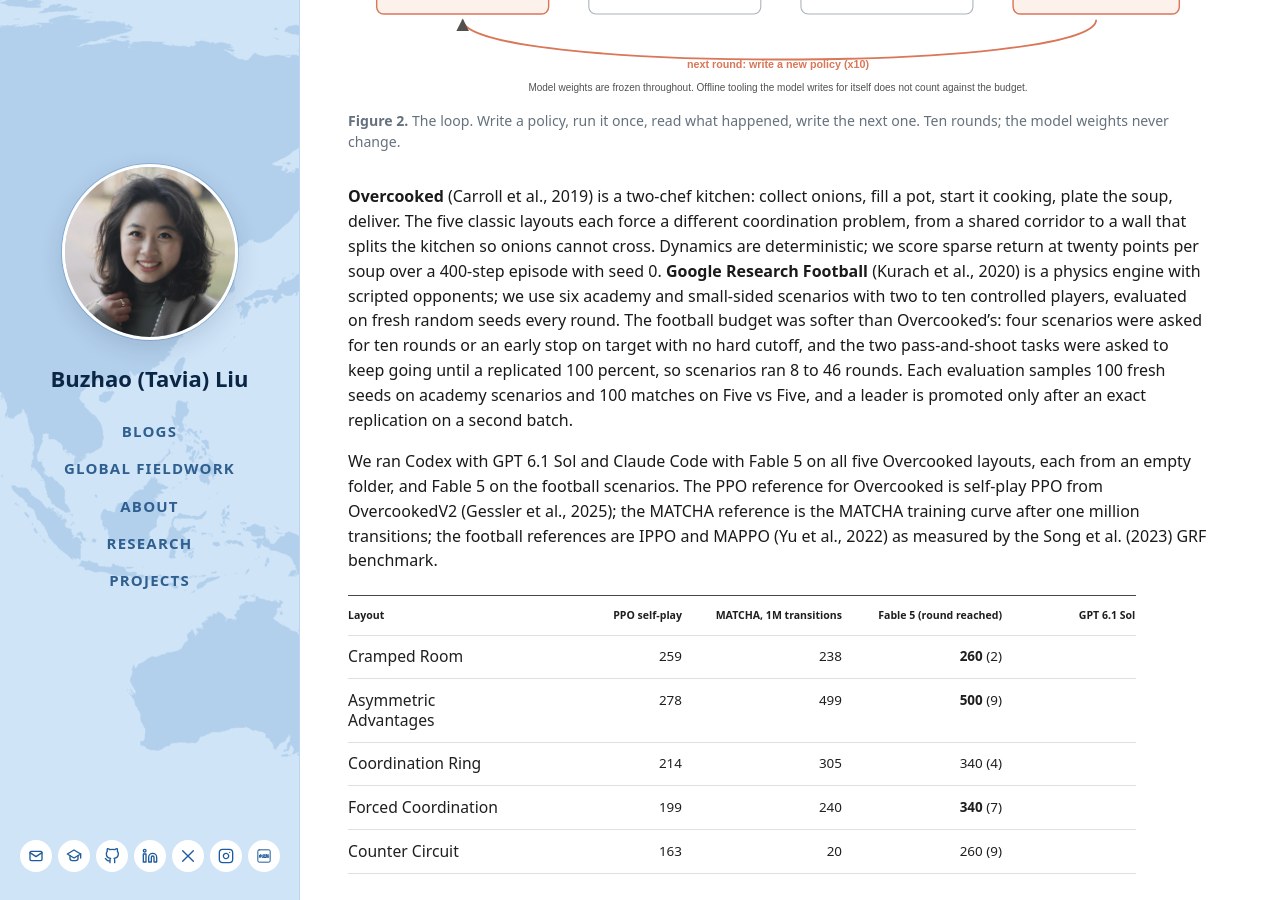
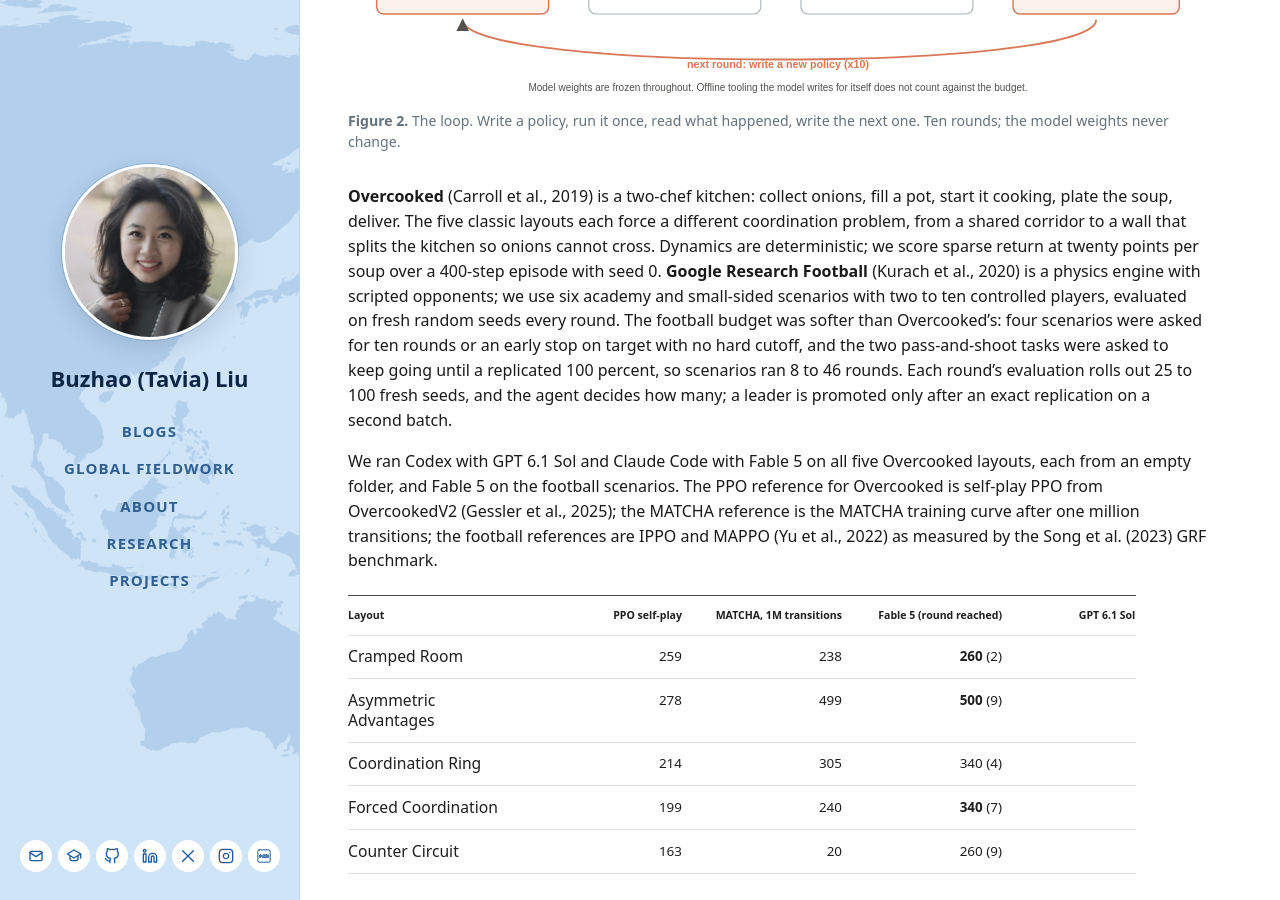
Before and after one commit to tavia-liu/tavia-liu.github.io, a Jekyll site: the page built from _posts/2026-10-31-self-improvement-ends-with-a-proof.md, in a window 1280 px wide and 900 px high, scrolled down 1252 px. Built offline with Jekyll 4.4.1, drawn with Linux system fonts in a browser that asks for light colours.

Commit message:
Football budget: 25 to 100 fresh seeds per round, agent decides

```diff
--- a/_posts/2026-10-31-self-improvement-ends-with-a-proof.md
+++ b/_posts/2026-10-31-self-improvement-ends-with-a-proof.md
@@ -26,7 +26,7 @@
   <figcaption style="margin-top: .65rem; color: #65717d; font-size: .88rem; line-height: 1.5;"><strong>Figure 2.</strong> The loop. Write a policy, run it once, read what happened, write the next one. Ten rounds; the model weights never change.</figcaption>
 </figure>
 
-**Overcooked** (Carroll et al., 2019) is a two-chef kitchen: collect onions, fill a pot, start it cooking, plate the soup, deliver. The five classic layouts each force a different coordination problem, from a shared corridor to a wall that splits the kitchen so onions cannot cross. Dynamics are deterministic; we score sparse return at twenty points per soup over a 400-step episode with seed 0. **Google Research Football** (Kurach et al., 2020) is a physics engine with scripted opponents; we use six academy and small-sided scenarios with two to ten controlled players, evaluated on fresh random seeds every round. The football budget was softer than Overcooked's: four scenarios were asked for ten rounds or an early stop on target with no hard cutoff, and the two pass-and-shoot tasks were asked to keep going until a replicated 100 percent, so scenarios ran 8 to 46 rounds. Each evaluation samples 100 fresh seeds on academy scenarios and 100 matches on Five vs Five, and a leader is promoted only after an exact replication on a second batch.
+**Overcooked** (Carroll et al., 2019) is a two-chef kitchen: collect onions, fill a pot, start it cooking, plate the soup, deliver. The five classic layouts each force a different coordination problem, from a shared corridor to a wall that splits the kitchen so onions cannot cross. Dynamics are deterministic; we score sparse return at twenty points per soup over a 400-step episode with seed 0. **Google Research Football** (Kurach et al., 2020) is a physics engine with scripted opponents; we use six academy and small-sided scenarios with two to ten controlled players, evaluated on fresh random seeds every round. The football budget was softer than Overcooked's: four scenarios were asked for ten rounds or an early stop on target with no hard cutoff, and the two pass-and-shoot tasks were asked to keep going until a replicated 100 percent, so scenarios ran 8 to 46 rounds. Each round's evaluation rolls out 25 to 100 fresh seeds, and the agent decides how many; a leader is promoted only after an exact replication on a second batch.
 
 We ran Codex with GPT 6.1 Sol and Claude Code with Fable 5 on all five Overcooked layouts, each from an empty folder, and Fable 5 on the football scenarios. The PPO reference for Overcooked is self-play PPO from OvercookedV2 (Gessler et al., 2025); the MATCHA reference is the MATCHA training curve after one million transitions; the football references are IPPO and MAPPO (Yu et al., 2022) as measured by the Song et al. (2023) GRF benchmark.
 
```
